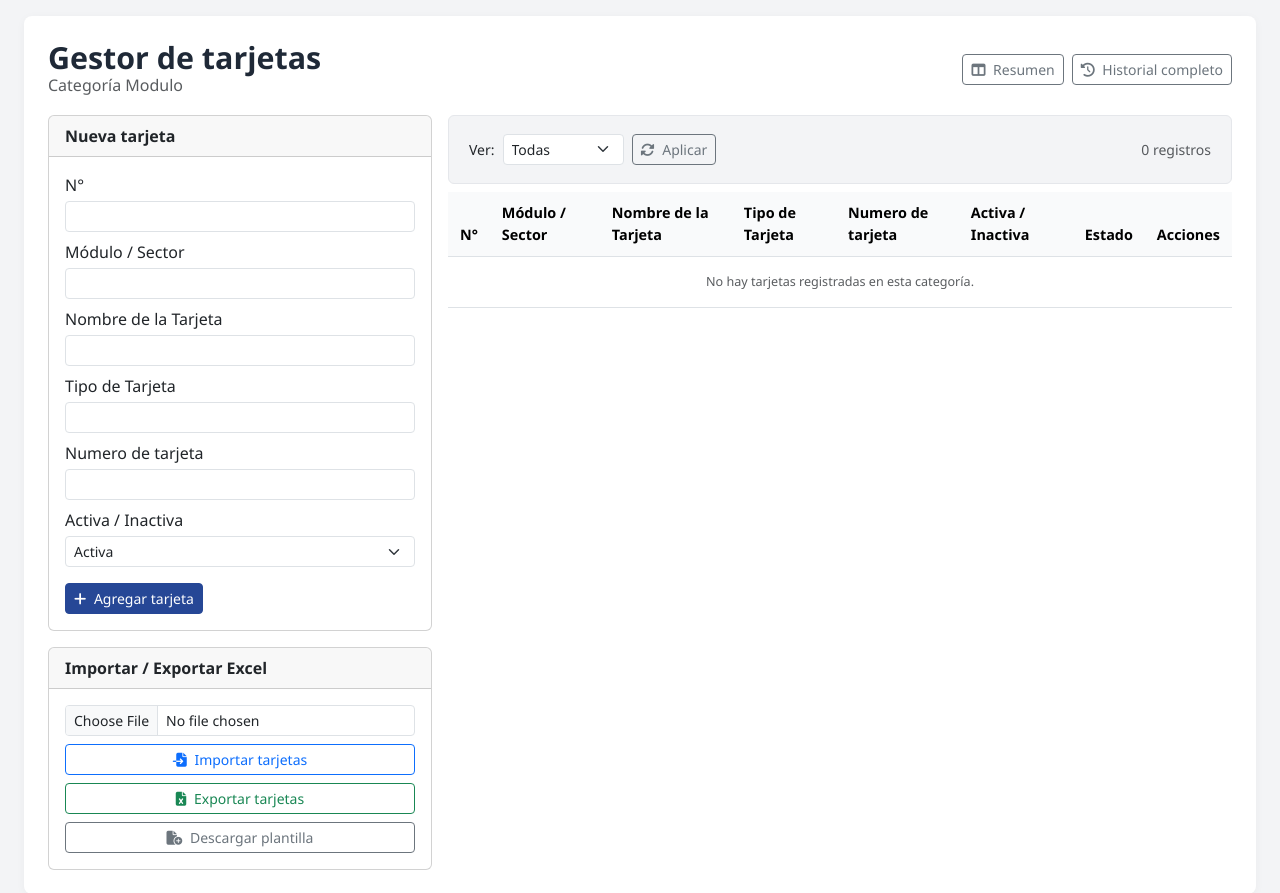
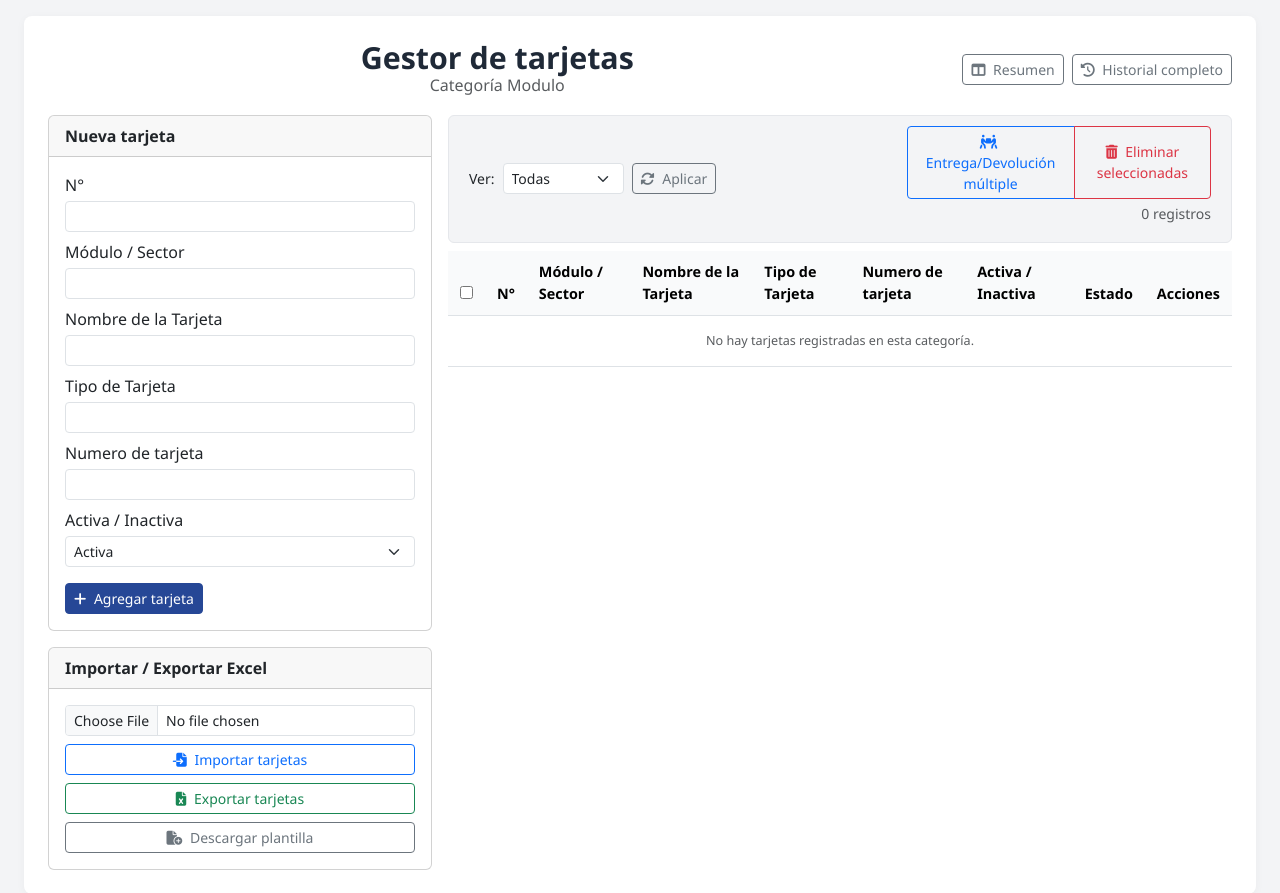
Before and after one commit to Javier-9690/tarjetas-web, a Flask app: page /category/MODULO in a window 1280 px wide. Shown: the part 121-1014 px from the top of the page. Run offline with Flask 3, Linux system fonts and the light colour scheme; the visitor is signed in with stand-in values (Sample User, id 1); data that the repository does not hold is empty.

Commit message:
Update category.html

```diff
--- a/templates/category.html
+++ b/templates/category.html
@@ -7,30 +7,22 @@
 
   <!-- TÍTULO Y ACCIONES SUPERIORES -->
   <div class="d-flex justify-content-between align-items-center mb-3">
-    <div>
+    <div class="flex-grow-1 text-center">
       <h2 class="page-title mb-1">
         Gestor de tarjetas
         <small class="d-block text-muted fs-6">
           Categoría {{ category_code|capitalize }}
         </small>
       </h2>
-
-
-
     </div>
 
-
-    <div class="d-flex gap-2">
+    <div class="d-none d-md-flex gap-2 ms-3">
       <a href="{{ url_for('summary') }}" class="btn btn-outline-secondary btn-sm">
         <i class="fa-solid fa-table-columns me-1"></i> Resumen
       </a>
       <a href="{{ url_for('category_full_history', category_code=category_code) }}" class="btn btn-outline-secondary btn-sm">
         <i class="fa-solid fa-clock-rotate-left me-1"></i> Historial completo
       </a>
-
-
-
-
     </div>
   </div>
 
@@ -60,34 +52,12 @@
               </select>
             </div>
 
-
-
-
-
             <button type="submit" class="btn btn-primary-custom btn-sm">
               <i class="fa-solid fa-plus me-1"></i> Agregar tarjeta
             </button>
           </form>
-
-
-
-
         </div>
-
-
-
-
-
-
-
-
-
-
-
-
       </div>
-
-
 
       <!-- IMPORTAR / EXPORTAR EXCEL -->
       <div class="card">
@@ -126,8 +96,14 @@
 
     <!-- TABLA DERECHA: OCUPA TODO EL ANCHO RESTANTE -->
     <div class="col-lg-8">
-      <!-- Filtro de estado arriba de la tabla -->
+
+      <!-- Formulario vacío para selección múltiple -->
+      <form id="bulkForm" method="post"></form>
+
+      <!-- Filtro de estado + acciones múltiples -->
       <div class="filter-card mb-2">
+        <div class="row g-2 align-items-center">
+          <div class="col-md-7">
             <form class="row g-2 align-items-center"
                   method="get"
                   action="{{ url_for('category_view', category_code=category_code) }}">
@@ -148,71 +124,59 @@
                   <i class="fa-solid fa-rotate me-1"></i> Aplicar
                 </button>
               </div>
-          <div class="col text-end">
-            <span class="text-muted small">
-              {{ rows|length }} registro{{ '' if rows|length == 1 else 's' }}
-            </span>
-          </div>
             </form>
           </div>
 
+          <div class="col-md-5 text-md-end mt-2 mt-md-0">
+            <div class="btn-group btn-group-sm mb-1" role="group" aria-label="Acciones múltiples">
+              <button type="submit"
+                      class="btn btn-outline-primary"
+                      form="bulkForm"
+                      formaction="{{ url_for('deliver_cards_multi', category_code=category_code) }}">
+                <i class="fa-solid fa-people-carry-box me-1"></i> Entrega/Devolución múltiple
+              </button>
+              <button type="submit"
+                      class="btn btn-outline-danger"
+                      form="bulkForm"
+                      formaction="{{ url_for('bulk_delete_cards', category_code=category_code) }}"
+                      onclick="return confirm('¿Eliminar las tarjetas seleccionadas?');">
+                <i class="fa-solid fa-trash-can me-1"></i> Eliminar seleccionadas
+              </button>
+            </div>
+            <div class="d-block small text-muted">
+              {{ rows|length }} registro{{ '' if rows|length == 1 else 's' }}
+            </div>
+          </div>
+        </div>
+      </div>
 
       <!-- Tabla de tarjetas -->
       <div class="table-responsive">
         <table class="table table-sm align-middle data-table mb-0">
           <thead>
-
-
-
-
-
-
-
-
-
-
-
-
             <tr>
+              <th style="width: 2rem;">
+                <input type="checkbox" id="select_all">
+              </th>
               {% for _, label in fields %}
                 <th>{{ label }}</th>
-
-
-
-
-
-
               {% endfor %}
               <th>Activa / Inactiva</th>
               <th>Estado</th>
               <th class="text-center">Acciones</th>
-
-
-
-
-
-
-
-
-
-
-
-
-
-
-
-
-
-
-
-
             </tr>
           </thead>
           <tbody>
             {% if rows %}
               {% for r in rows %}
                 <tr>
-                  {# AQUÍ ESTABA EL ERROR: usar r["values"] en lugar de r.values #}
+                  <td>
+                    <input type="checkbox"
+                           class="card-check"
+                           name="card_ids"
+                           value="{{ r.card.id }}"
+                           form="bulkForm">
+                  </td>
                   {% for v in r["values"] %}
                     <td>{{ v }}</td>
                   {% endfor %}
@@ -220,7 +184,7 @@
                   <td>{{ r.estado_texto }}</td>
                   <td class="text-center">
                     <div class="table-actions justify-content-center">
-                      <!-- Entrega / devolución -->
+                      <!-- Entrega / devolución individual -->
                       <a href="{{ url_for('deliver_card',
                                           category_code=category_code,
                                           card_id=r.card.id) }}"
@@ -229,7 +193,7 @@
                         <i class="fa-solid fa-person-walking-arrow-right"></i>
                       </a>
 
-                      <!-- Historial -->
+                      <!-- Historial individual -->
                       <a href="{{ url_for('card_history',
                                           category_code=category_code,
                                           card_id=r.card.id) }}"
@@ -238,7 +202,7 @@
                         <i class="fa-solid fa-clock-rotate-left"></i>
                       </a>
 
-                      <!-- Eliminar -->
+                      <!-- Eliminar individual -->
                       <form method="post"
                             action="{{ url_for('delete_card',
                                                category_code=category_code,
@@ -257,7 +221,7 @@
               {% endfor %}
             {% else %}
               <tr>
-                <td colspan="{{ fields|length + 3 }}" class="text-center text-muted small py-3">
+                <td colspan="{{ fields|length + 4 }}" class="text-center text-muted small py-3">
                   No hay tarjetas registradas en esta categoría.
                 </td>
               </tr>
@@ -269,3 +233,19 @@
   </div>
 </div>
 {% endblock %}
+
+{% block extra_js %}
+<script>
+  document.addEventListener('DOMContentLoaded', function () {
+    const master = document.getElementById('select_all');
+    if (!master) return;
+
+    master.addEventListener('change', function () {
+      const checks = document.querySelectorAll('.card-check');
+      checks.forEach(function (c) {
+        c.checked = master.checked;
+      });
+    });
+  });
+</script>
+{% endblock %}
```
Lines whose indentation alone changed are shown as unchanged.
